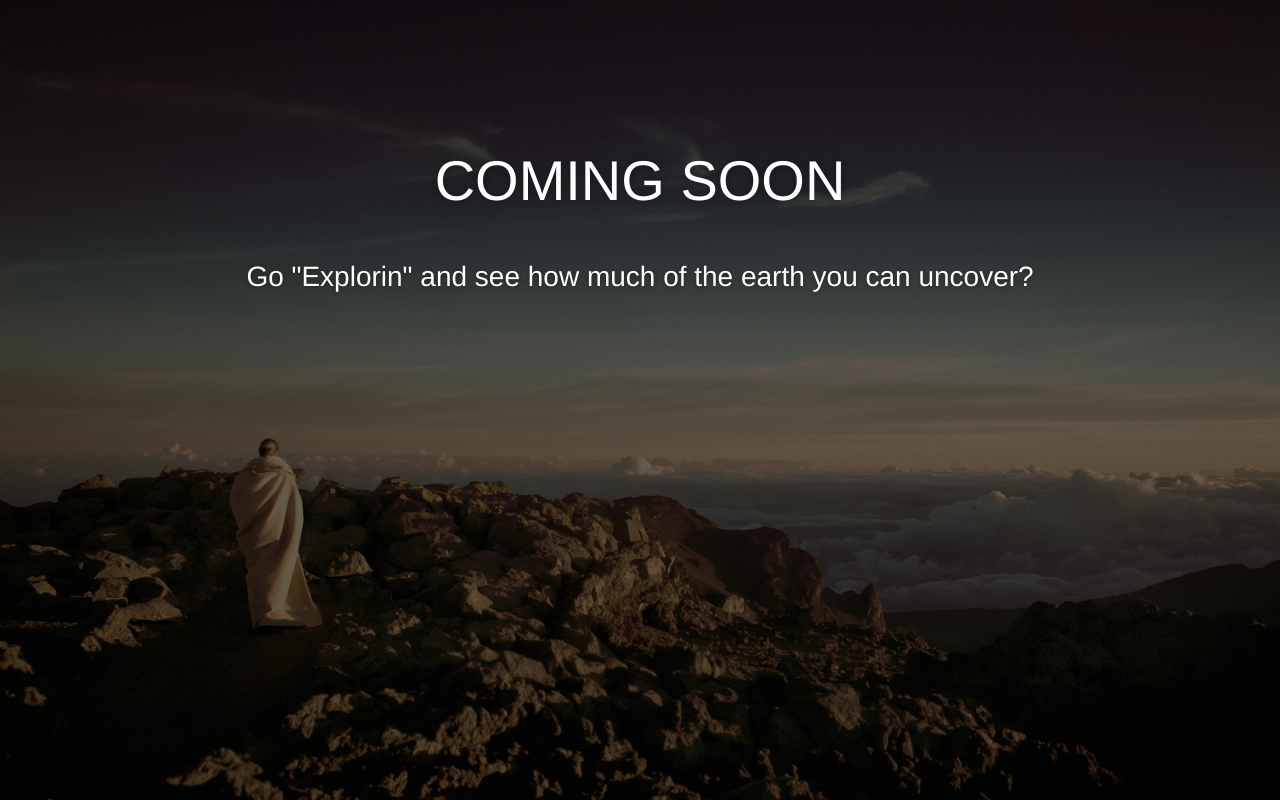
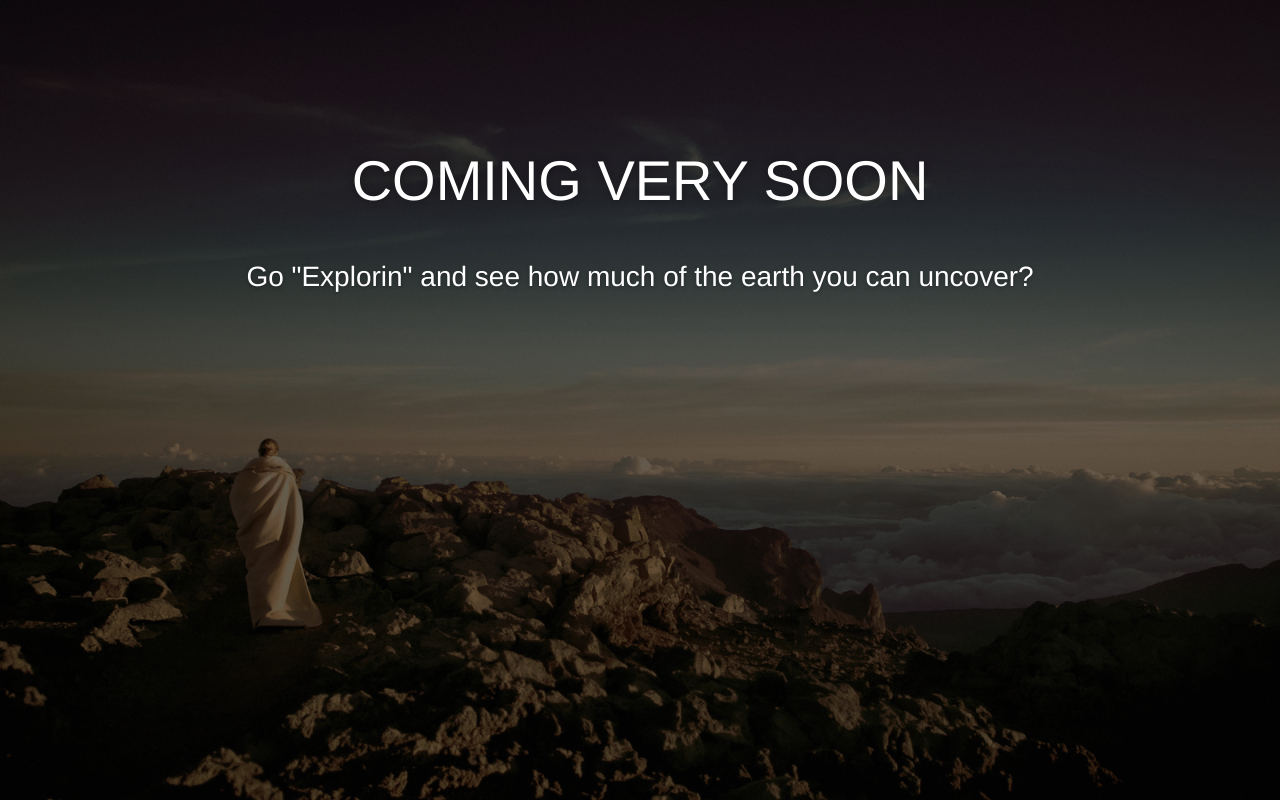
Before and after one commit to vegafamilya/explorin-coming-soon-v1, a website: page index.html in a window 1280 px wide. Drawn offline with Linux system fonts and the light colour scheme.

Commit message:
Update index

```diff
--- a/index.html
+++ b/index.html
@@ -22,7 +22,7 @@
 
       <div class="container">
         <h1 class="logo">
-          COMING SOON
+          COMING VERY SOON
         </h1>
 
         <div class="content">
```
